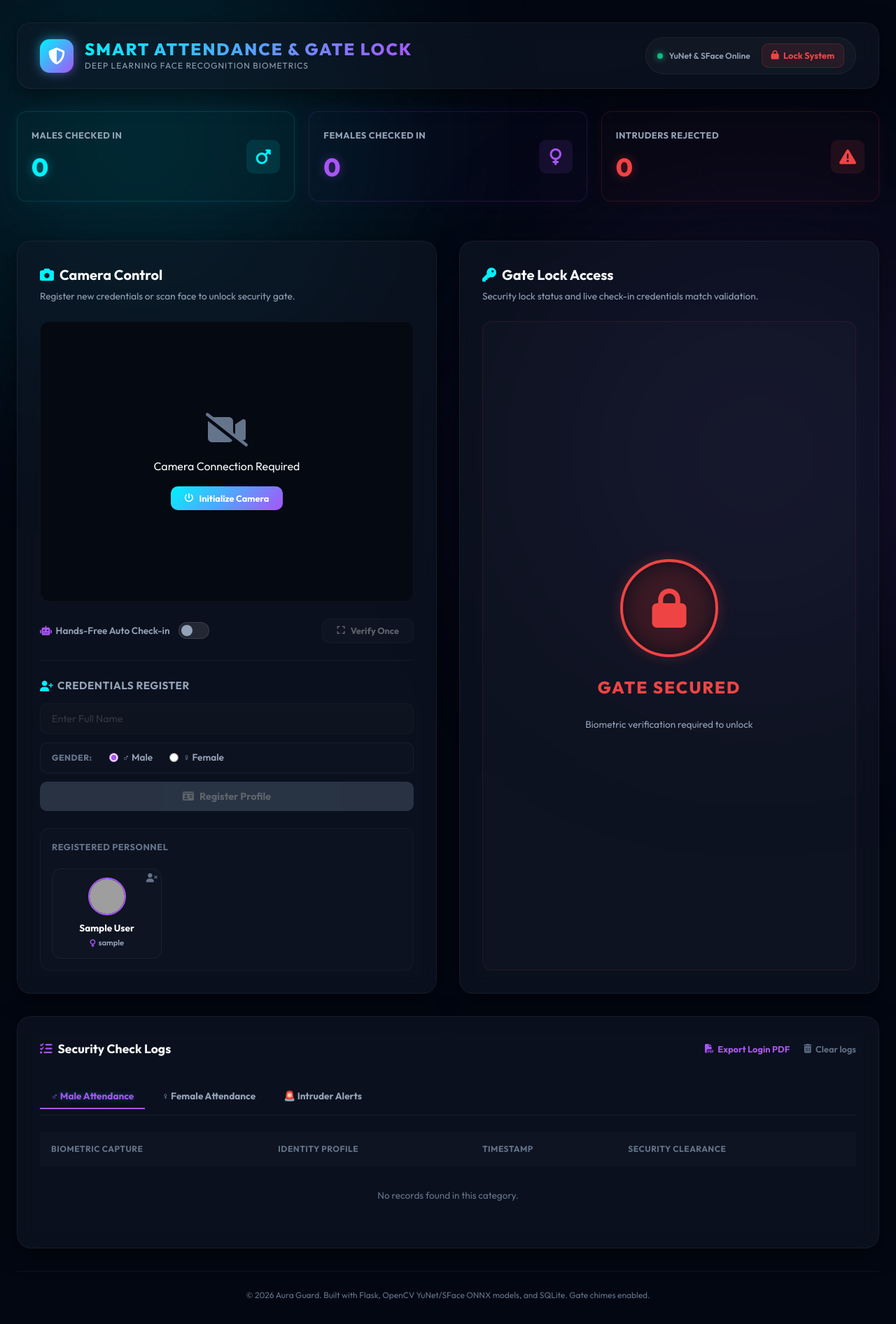
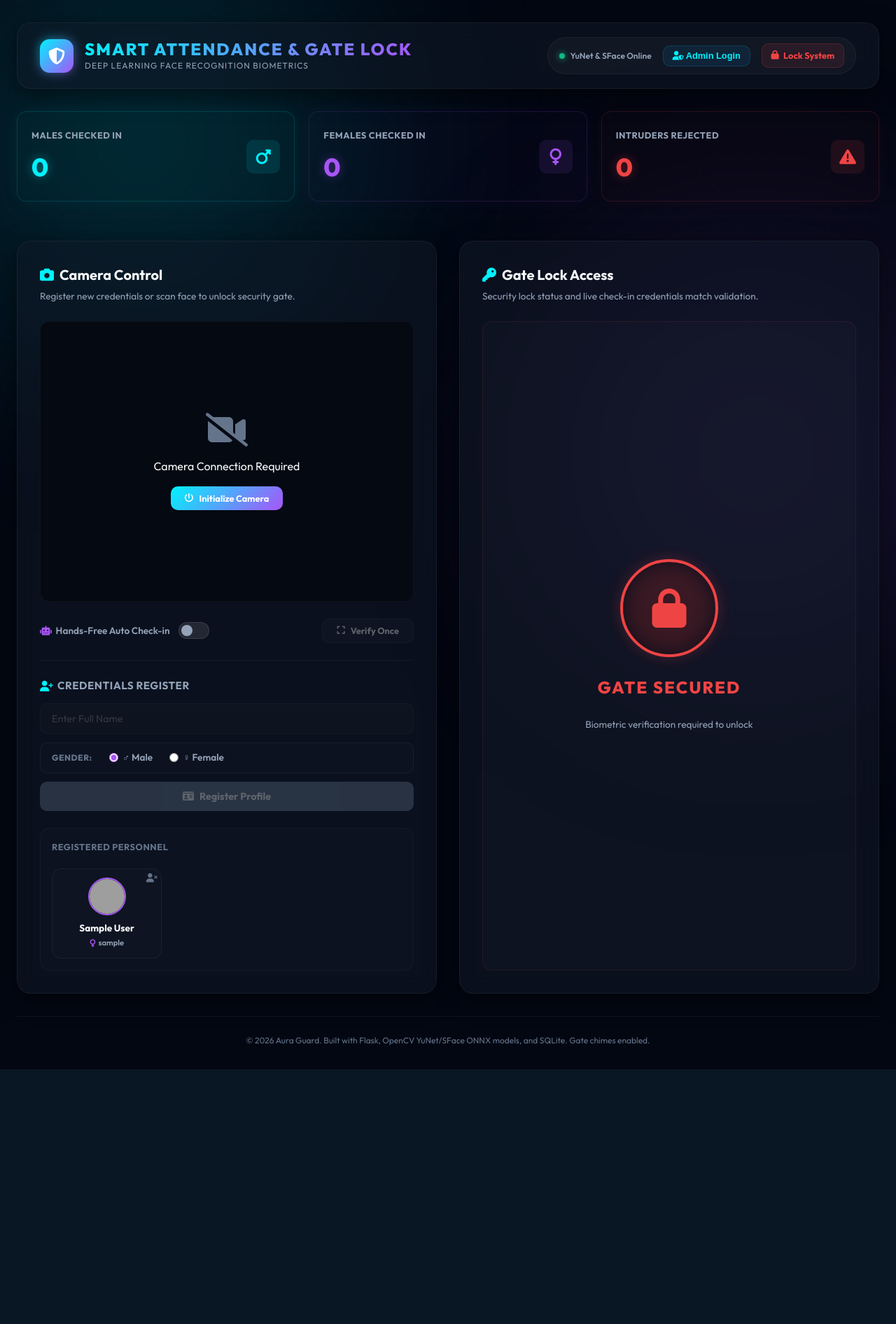
Before and after one commit to Itzmejeeva/smart-attendance-gate-lock, a Flask app: page / in a window 1280 px wide. Shown: the whole page at 70% size. After the commit the page ends 1528 px from the top, so only its background shows below. Run offline with Flask 3, Linux system fonts and the light colour scheme; the visitor is signed in with stand-in values (Sample User, id 1); data comes from the database, SQL or seed files in the repository; data that the repository does not hold is empty; parts of the project's set-up code (start-up, migrations or seed data) failed here and were passed over; grey boxes are pictures that could not be loaded.

Commit message:
Hide logs by default and add Admin password toggle

```diff
--- a/templates/index.html
+++ b/templates/index.html
@@ -36,6 +36,9 @@
                     <span class="status-indicator online"></span>
                     <span class="status-text">YuNet & SFace Online</span>
                 </div>
+                <button onclick="toggleAdminMode()" id="admin-login-btn" style="background: rgba(14, 165, 233, 0.1); color: var(--primary); border: 1px solid rgba(14, 165, 233, 0.2); padding: 0.4rem 0.8rem; border-radius: var(--radius-sm); font-size: 0.8rem; font-weight: 700; cursor: pointer; transition: var(--transition);">
+                    <i class="fa-solid fa-user-shield"></i> Admin Login
+                </button>
                 <a href="/logout" style="background: rgba(239, 68, 68, 0.1); color: var(--danger); border: 1px solid rgba(239, 68, 68, 0.2); padding: 0.4rem 0.8rem; border-radius: var(--radius-sm); font-size: 0.8rem; font-weight: 700; text-decoration: none; display: flex; align-items: center; gap: 0.4rem; transition: var(--transition);">
                     <i class="fa-solid fa-lock"></i> Lock System
                 </a>
@@ -196,8 +199,8 @@
             </section>
         </main>
 
-        <!-- Attendance Logs Section -->
-        <section class="panel glass logs-panel animate-slide-up-3">
+        <!-- Attendance Logs Section (Hidden for Privacy) -->
+        <section class="panel glass logs-panel animate-slide-up-3" id="admin-logs-panel" style="display: none;">
             <div class="logs-header" style="border-bottom: none; padding-bottom: 0; display: flex; justify-content: space-between; align-items: center;">
                 <h2><i class="fa-solid fa-list-check"></i> Security Check Logs</h2>
                 <div class="log-actions" style="display: flex; gap: 1.25rem;">
@@ -259,5 +262,24 @@
 
     <!-- Custom JavaScript -->
     <script src="{{ url_for('static', filename='js/app.js') }}"></script>
+    <script>
+        function toggleAdminMode() {
+            const logsPanel = document.getElementById('admin-logs-panel');
+            if (logsPanel.style.display === 'none' || logsPanel.style.display === '') {
+                const pwd = prompt("🔐 Enter Admin Password to view logs:");
+                if (pwd === "admin123") {
+                    logsPanel.style.display = 'block';
+                    // Scroll to logs
+                    setTimeout(() => { logsPanel.scrollIntoView({ behavior: 'smooth' }); }, 100);
+                    showToast("Admin Access Granted. Logs are now visible.", "success");
+                } else if (pwd !== null) {
+                    showToast("Access Denied: Incorrect Password.", "error");
+                }
+            } else {
+                logsPanel.style.display = 'none';
+                showToast("Admin Mode Locked. Logs hidden.", "info");
+            }
+        }
+    </script>
 </body>
 </html>
```
